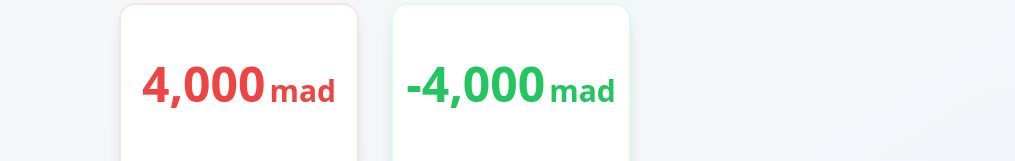
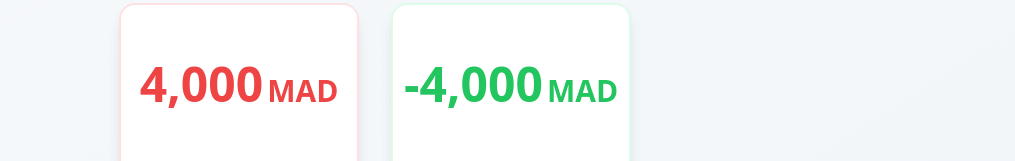
Before and after one commit to youssefaitbenaddi88-art/website-for-yassin-new, a React (Vite) app: page / in a window 1280 px wide. Shown: the part 426-587 px from the top of the page, without its empty margins (265-1280 px from the left). Built offline with nearby package versions, Linux system fonts and the light colour scheme.

Commit message:
Change currency to MAD (uppercase)

```diff
--- a/src/App.tsx
+++ b/src/App.tsx
@@ -338,7 +338,7 @@ function App() {
               >
                 <div className="text-center">
                   <div className="text-4xl md:text-5xl font-bold text-red-500 mb-4 group-hover:scale-110 transition-transform duration-300">
-                    {getTotalExpenses().toLocaleString()}<span className="text-2xl md:text-3xl ml-1">mad</span>
+                    {getTotalExpenses().toLocaleString()}<span className="text-2xl md:text-3xl ml-1">MAD</span>
                   </div>
                 </div>
                 <div className="absolute inset-0 bg-red-500 rounded-2xl opacity-0 group-hover:opacity-5 transition-opacity duration-300"></div>
@@ -351,7 +351,7 @@ function App() {
               >
                 <div className="text-center">
                   <div className={`text-4xl md:text-5xl font-bold text-green-500 mb-4 group-hover:scale-110 transition-transform duration-300`}>
-                    {getNetAmount().toLocaleString()}<span className="text-2xl md:text-3xl ml-1">mad</span>
+                    {getNetAmount().toLocaleString()}<span className="text-2xl md:text-3xl ml-1">MAD</span>
                   </div>
                 </div>
                 <div className="absolute inset-0 bg-green-500 rounded-2xl opacity-0 group-hover:opacity-5 transition-opacity duration-300"></div>
@@ -438,7 +438,7 @@ function App() {
                       {year}
                     </div>
                     <div className="text-lg font-semibold text-green-500 group-hover:scale-110 transition-transform duration-300">
-                      {getYearTotal(year).toLocaleString()}<span className="text-sm ml-1">mad</span>
+                      {getYearTotal(year).toLocaleString()}<span className="text-sm ml-1">MAD</span>
                     </div>
                   </div>
                   <div className="absolute inset-0 bg-green-500 rounded-xl opacity-0 group-hover:opacity-5 transition-opacity duration-300"></div>
@@ -492,7 +492,7 @@ function App() {
                                     {donation.name}
                                   </div>
                                   <div className="text-lg font-bold text-green-600">
-                                    {donation.amount}<span className="text-sm ml-1">mad</span>
+                                    {donation.amount}<span className="text-sm ml-1">MAD</span>
                                   </div>
                                 </div>
                               ))}
@@ -566,7 +566,7 @@ function App() {
                 </button>
               </div>
               <div className="text-2xl font-bold text-red-500 mb-6">
-                إجمالي النفقات: {getTotalExpenses().toLocaleString()}<span className="text-lg ml-1">mad</span>
+                إجمالي النفقات: {getTotalExpenses().toLocaleString()}<span className="text-lg ml-1">MAD</span>
               </div>
             </div>
 
@@ -679,7 +679,7 @@ function App() {
                             })}
                           </td>
                           <td className="px-6 py-4 text-lg font-bold text-red-600">
-                            {expense.amount.toLocaleString()}<span className="text-sm ml-1">mad</span>
+                            {expense.amount.toLocaleString()}<span className="text-sm ml-1">MAD</span>
                           </td>
                           <td className={`px-6 py-4 text-sm ${isDarkMode ? 'text-slate-300' : 'text-slate-700'} leading-relaxed`}>
                             {expense.description}
```
